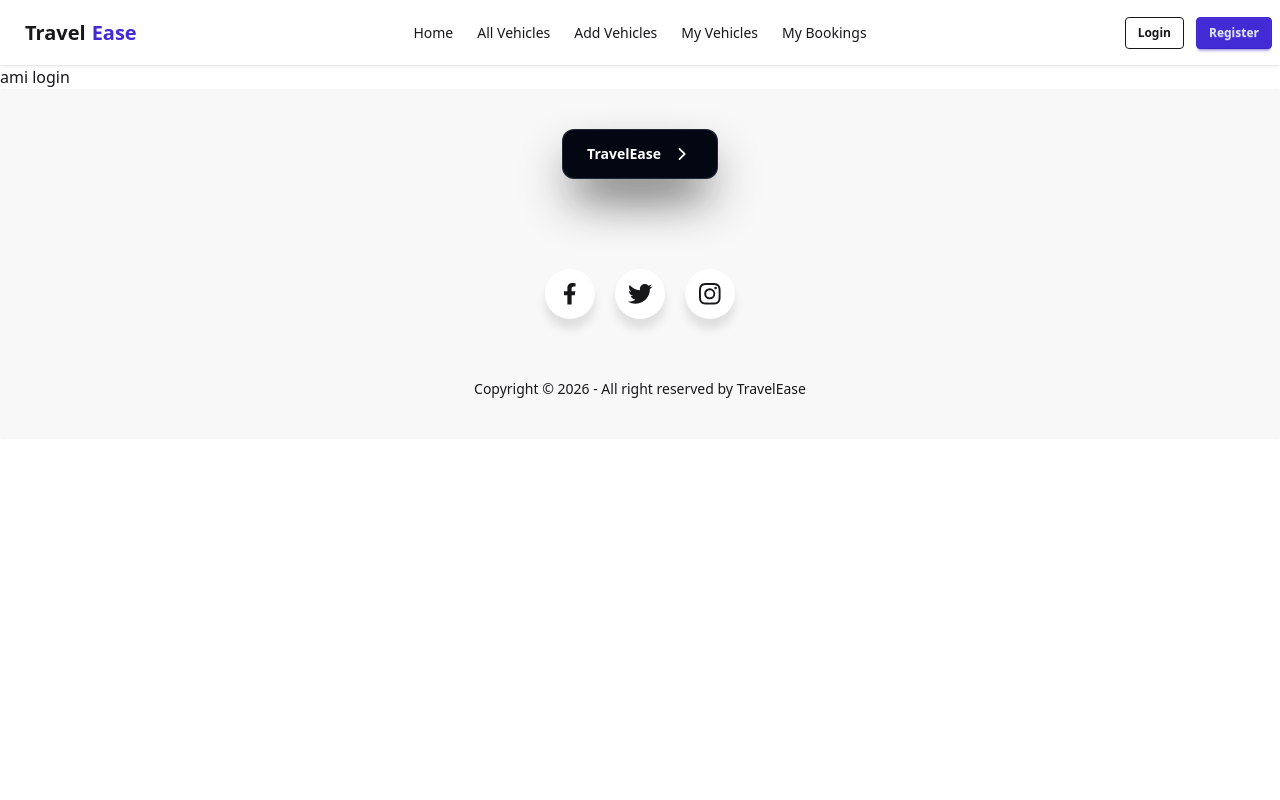
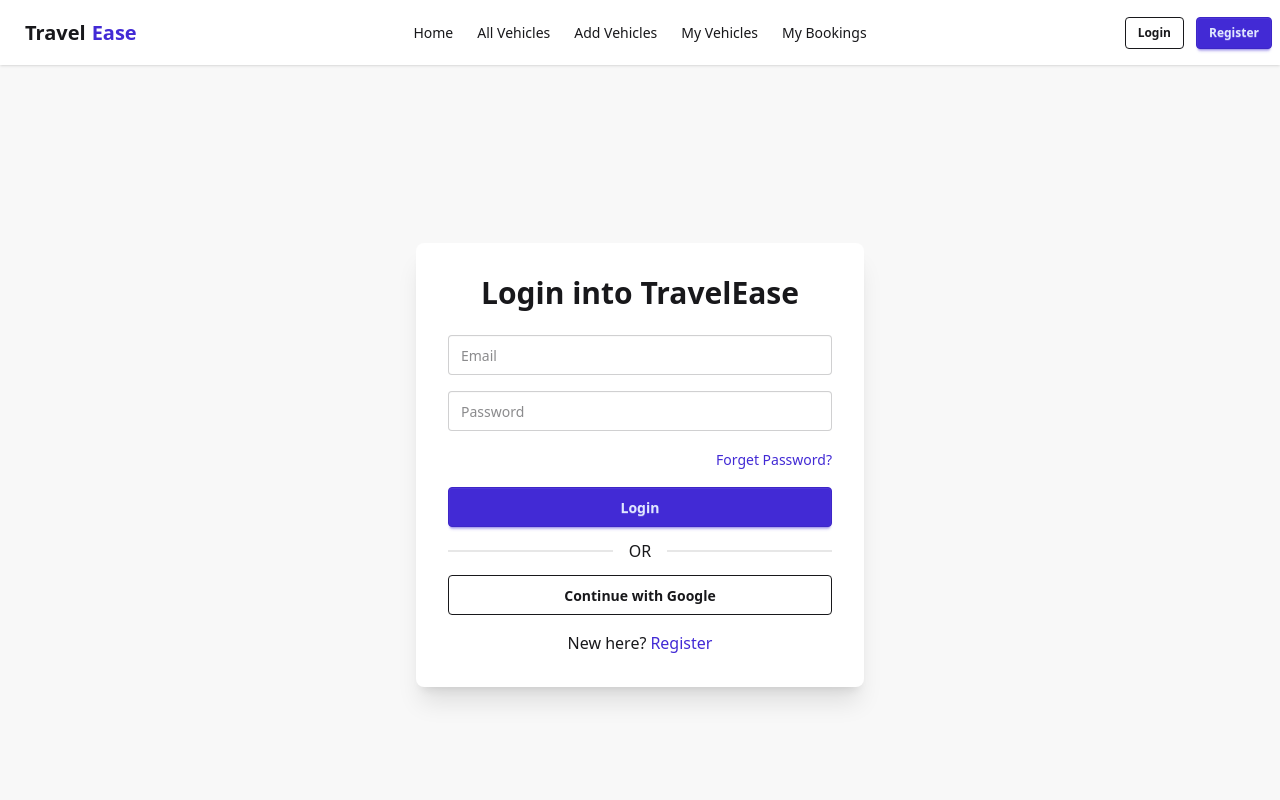
Before and after one commit to m-s-ahmed/TravelEase_Client, a React (Vite) app: page /login in a window 1280 px wide. Shown: the top 800 px of the page. Built offline with nearby package versions, Linux system fonts and the light colour scheme; no server answers.

Commit message:
Login Page Added

```diff
--- a/src/components/Login/Login.jsx
+++ b/src/components/Login/Login.jsx
@@ -1,7 +1,123 @@
-import React from "react";
+import { useContext, useState } from "react";
+import { AuthContext } from "../../contexts/AuthContext";
+import { Link, useLocation, useNavigate } from "react-router-dom";
+import toast from "react-hot-toast";
 
 const Login = () => {
-  return <div>ami login</div>;
+  const { signInUser, signInWithGoogle } = useContext(AuthContext);
+
+  const navigate = useNavigate();
+  const location = useLocation();
+
+  // for redirect to desired route
+  const from = location.state?.from?.pathname || "/";
+
+  const [error, setError] = useState("");
+
+  // Email Password Login
+  const handleLogin = (e) => {
+    e.preventDefault();
+
+    const form = e.target;
+    const email = form.email.value;
+    const password = form.password.value;
+
+    setError("");
+
+    signInUser(email, password)
+      .then(() => {
+        toast.success("Login Successful");
+
+        // redirect
+        navigate(from);
+      })
+      .catch((err) => {
+        setError(err.message);
+        toast.error(err.message);
+      });
+  };
+
+  // Google Login
+  const handleGoogleLogin = () => {
+    signInWithGoogle()
+      .then(() => {
+        toast.success("Google Login Successful");
+
+        navigate(from);
+      })
+      .catch((err) => {
+        toast.error(err.message);
+      });
+  };
+
+  return (
+    <div className="flex justify-center items-center min-h-screen bg-base-200">
+      <div className="card w-full max-w-md bg-base-100 shadow-xl p-8">
+        <h2 className="text-3xl font-bold text-center mb-6">
+          Login into TravelEase
+        </h2>
+
+        {/* Login Form */}
+
+        <form onSubmit={handleLogin} className="space-y-4">
+          {/* Email */}
+
+          <input
+            type="email"
+            name="email"
+            placeholder="Email"
+            className="input input-bordered w-full"
+            required
+          />
+
+          {/* Password */}
+
+          <input
+            type="password"
+            name="password"
+            placeholder="Password"
+            className="input input-bordered w-full"
+            required
+          />
+
+          {/* Forget Password */}
+
+          <div className="text-right">
+            <Link to="/forget-password" className="text-sm text-primary">
+              Forget Password?
+            </Link>
+          </div>
+
+          {/* Error */}
+
+          {error && <p className="text-red-500 text-sm">{error}</p>}
+
+          {/* Login Button */}
+
+          <button className="btn btn-primary w-full">Login</button>
+        </form>
+
+        {/* Divider */}
+
+        <div className="divider">OR</div>
+
+        {/* Google Login */}
+
+        <button onClick={handleGoogleLogin} className="btn btn-outline w-full">
+          Continue with Google
+        </button>
+
+        {/* Register Link */}
+
+        <p className="text-center mt-4">
+          New here?
+          <Link to="/register" className="text-primary ml-1">
+            Register
+          </Link>
+        </p>
+      </div>
+    </div>
+  );
 };
 
 export default Login;
```
